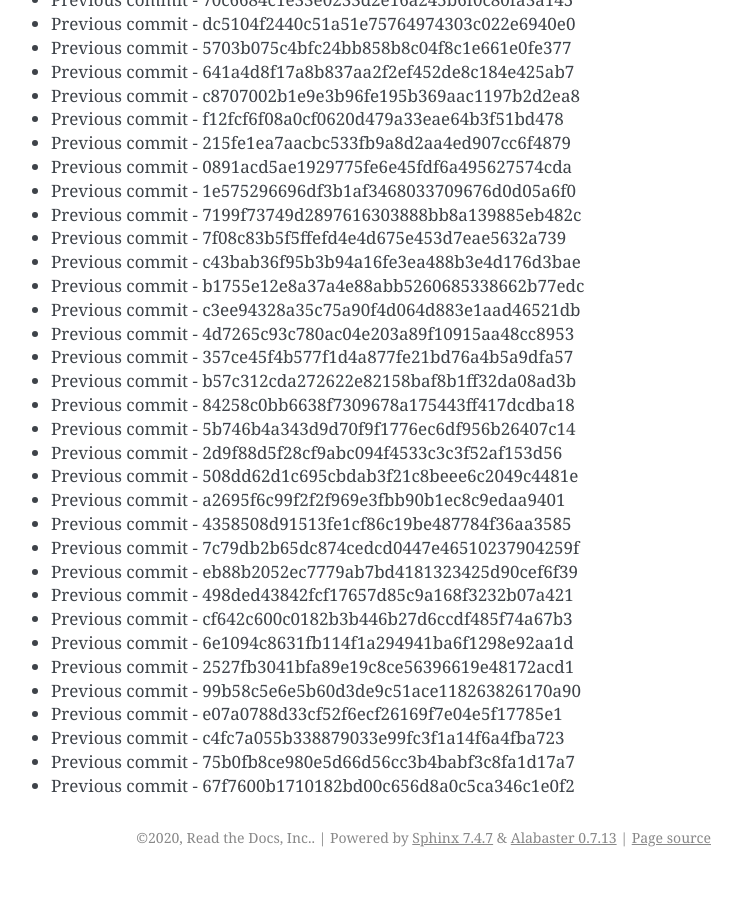
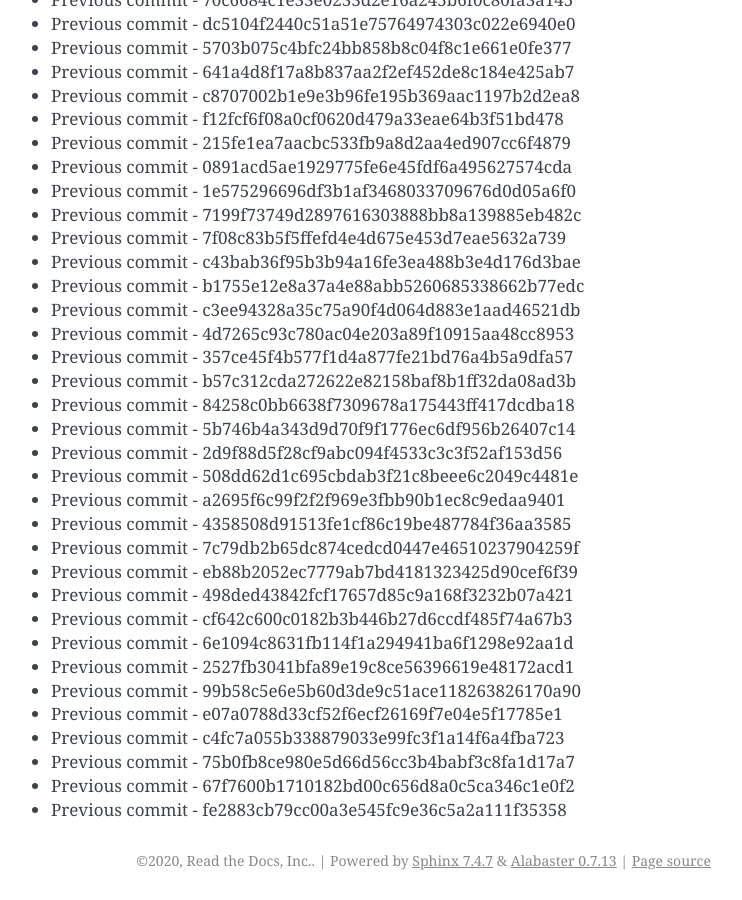
Before and after one commit to readthedocs/rtd-git-stresstest, a Sphinx documentation site: the page built from docs/updates.rst, in a window 1280 px wide and 900 px high, scrolled down 88061 px. Shown: the whole window, without its empty margins (399-1141 px from the left). Built offline with Sphinx 7.4.7, drawn with Linux system fonts in a browser that asks for light colours; before the commit the page ends 88938 px from its top, so only the background shows below that.

Commit message:
Generating commit from previous: fe2883cb79cc00a3e545fc9e36c5a2a111f35358

```diff
--- a/docs/updates.rst
+++ b/docs/updates.rst
@@ -3732,3 +3732,4 @@ It can be tested for any performance characteristics.
 * Previous commit - c4fc7a055b338879033e99fc3f1a14f6a4fba723
 * Previous commit - 75b0fb8ce980e5d66d56cc3b4babf3c8fa1d17a7
 * Previous commit - 67f7600b1710182bd00c656d8a0c5ca346c1e0f2
+* Previous commit - fe2883cb79cc00a3e545fc9e36c5a2a111f35358
```
